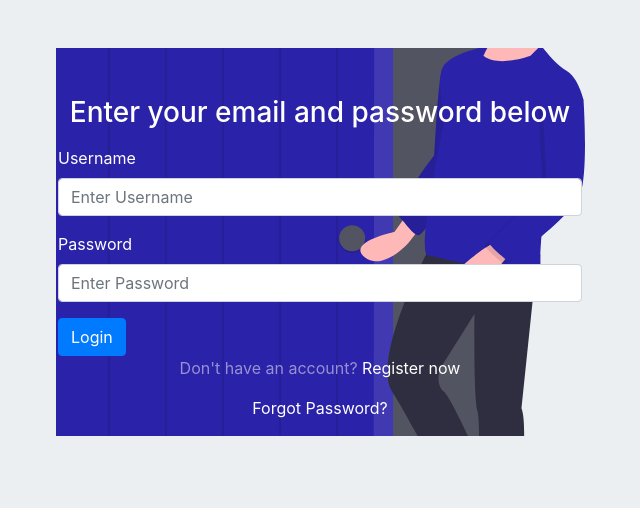
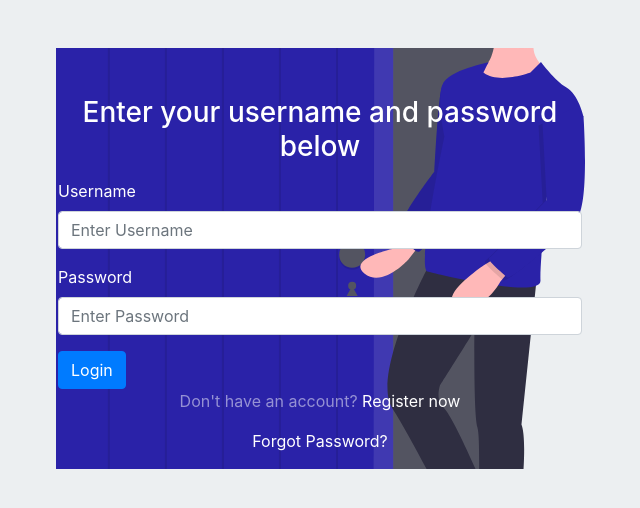
Before and after one commit to emmanuel-jan/EarnSmartClone, a plain HTML site: page login.html in a window 1280 px wide. Shown: the whole page, without its empty margins (320-960 px from the left). Drawn offline with Linux system fonts and the light colour scheme.

Commit message:
login update  commit

```diff
--- a/login.html
+++ b/login.html
@@ -19,7 +19,7 @@
                 background-position: center;
                 background-repeat: no-repeat;
                 ">
-                    <p class="h3 text-center mb-3 mt-5">Enter your email and password below</p>
+                    <p class="h3 text-center mb-3 mt-5">Enter your username and password below</p>
                     <form class="ml-2 mr-2" id="login_form" onsubmit="return false" autocomplete="off">
                         <div class="form-group">
                         <label>Username</label>
```
